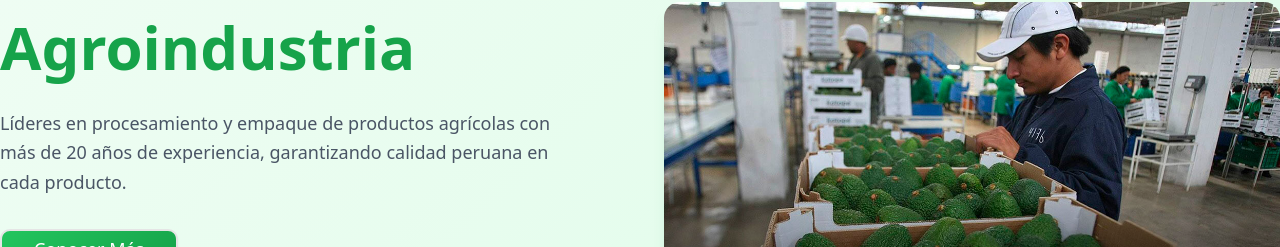
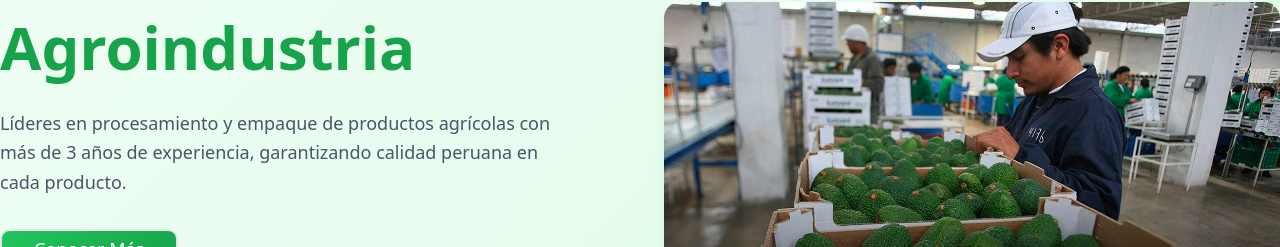
Before and after one commit to HeriRoqueTello/contapack-sac, a React (Vite) app: page / in a window 1280 px wide. Shown: the part 273-520 px from the top of the page. Built offline with nearby package versions, Linux system fonts and the light colour scheme.

Commit message:
fix: update experience years in Hero and Footer components; remove commented products in Productos

```diff
--- a/src/components/home/Footer.jsx
+++ b/src/components/home/Footer.jsx
@@ -39,7 +39,7 @@ export function Footer() {
             </div>
             <p className="text-gray-300 leading-relaxed max-w-md">
               Líderes en procesamiento y empaque de productos agrícolas con más
-              de 20 años de experiencia, garantizando calidad peruana en cada
+              de 3 años de experiencia, garantizando calidad peruana en cada
               producto.
             </p>
             <div className="space-y-2">
--- a/src/components/home/sections/Contacto.jsx
+++ b/src/components/home/sections/Contacto.jsx
@@ -13,7 +13,6 @@ export function Contacto() {
         />
 
         <div className="grid lg:grid-cols-2 gap-16">
-          {/* Contact Form */}
           <div className="bg-white p-8 rounded-2xl shadow-lg">
             <h3 className="text-2xl font-bold text-gray-900 mb-6">
               Envíanos un mensaje
@@ -21,11 +20,10 @@ export function Contacto() {
             <ContactForm />
           </div>
 
-          {/* Contact Information */}
           <div className="space-y-8">
             <ContactInfo />
 
-            {/* Map Placeholder */}
+            {/* Mapa */}
             <div className="bg-gray-200 rounded-2xl h-64 flex items-center justify-center">
               <div className="text-center text-gray-500">
                 <MapPin className="w-12 h-12 mx-auto mb-2" />
--- a/src/components/home/sections/Hero.jsx
+++ b/src/components/home/sections/Hero.jsx
@@ -3,7 +3,7 @@ import { StatsCard } from "../ui/StatsCard";
 
 export function Hero() {
   const stats = [
-    { number: "20+", label: "Años de Experiencia" },
+    { number: "3+", label: "Años de Experiencia" },
     { number: "500+", label: "Productos Procesados" },
     { number: "100%", label: "Calidad Garantizada" },
   ];
@@ -24,7 +24,7 @@ export function Hero() {
               </h1>
               <p className="text-lg text-gray-600 leading-relaxed text-pretty">
                 Líderes en procesamiento y empaque de productos agrícolas con
-                más de 20 años de experiencia, garantizando calidad peruana en
+                más de 3 años de experiencia, garantizando calidad peruana en
                 cada producto.
               </p>
             </div>
```
Also changed, not shown: src/components/home/sections/Productos.jsx (+0 -12 lines).
